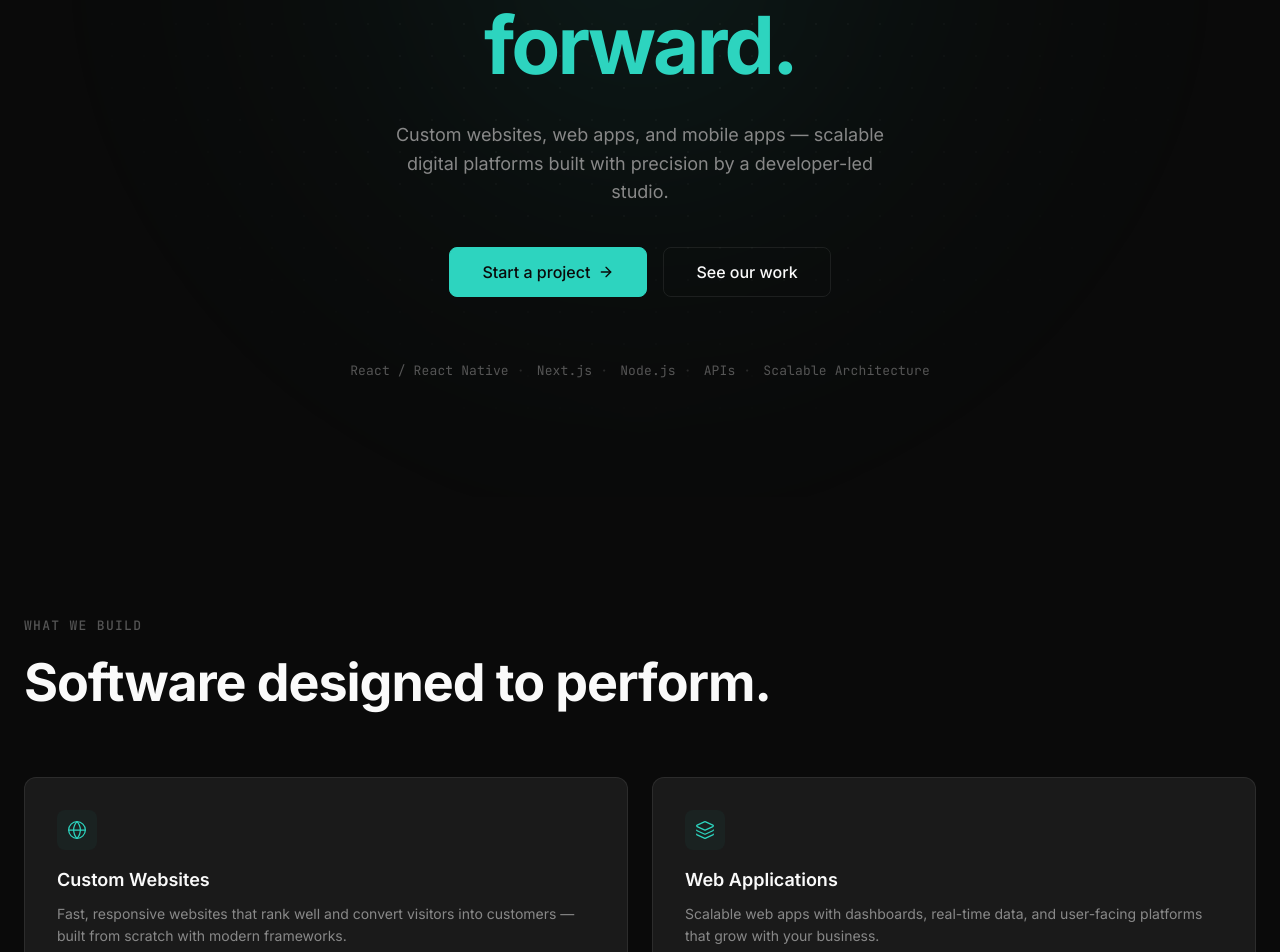
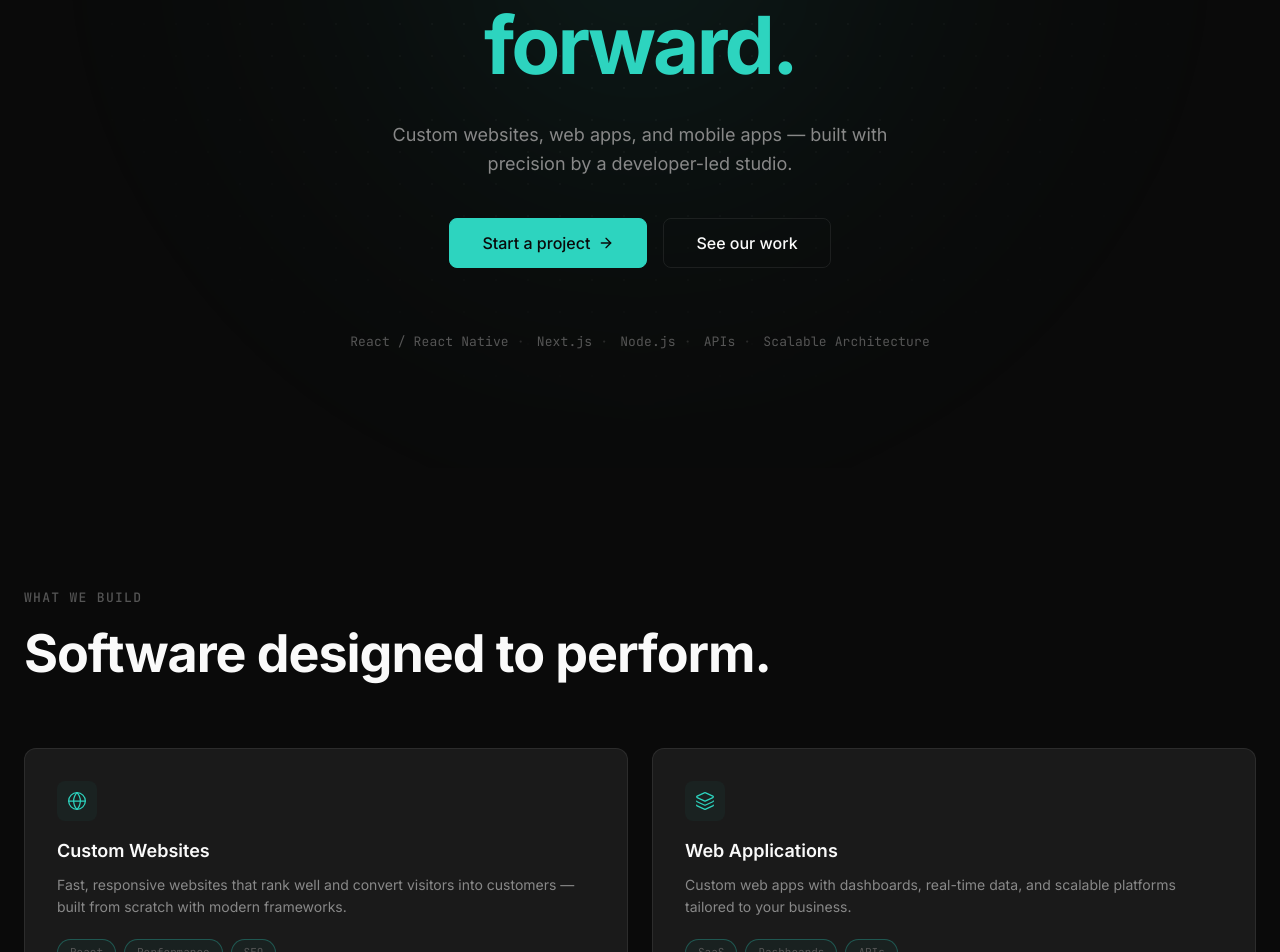
Before and after one commit to Zappisoft/zappisoft, a React (Vite) app: page / in a window 1280 px wide. Shown: the part 440-1392 px from the top of the page. Built offline with nearby package versions, Linux system fonts and the light colour scheme; no server answers.

Commit message:
web app in hero and card tightened

```diff
--- a/src/constants/data.js
+++ b/src/constants/data.js
@@ -30,7 +30,7 @@ export const SERVICES = [
     icon: Layers,
     title: 'Web Applications',
     description:
-      'Scalable web apps with dashboards, real-time data, and user-facing platforms that grow with your business.',
+      'Custom web apps with dashboards, real-time data, and scalable platforms tailored to your business.',
     tags: ['SaaS', 'Dashboards', 'APIs'],
   },
   {
--- a/src/sections/Hero.jsx
+++ b/src/sections/Hero.jsx
@@ -29,8 +29,8 @@ export default function Hero() {
           </h1>
 
           <p className={styles.subheadline}>
-            Custom websites, web apps, and mobile apps — scalable digital
-            platforms built with precision by a developer-led studio.
+            Custom websites, web apps, and mobile apps — built with precision
+            by a developer-led studio.
           </p>
 
           <div className={styles.actions}>
```
